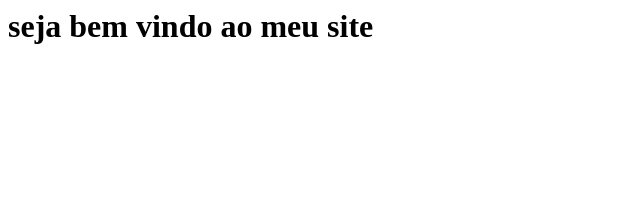
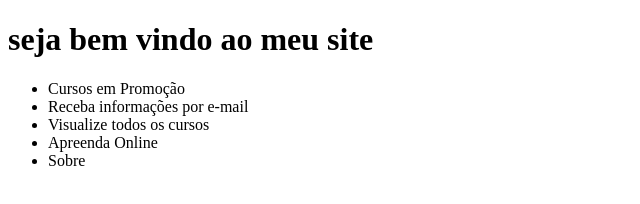
Before and after one commit to 08gabriel1/08gabriel1.github.io, a plain HTML site: page index.html in a window 1280 px wide. Shown: the whole page, without its empty margins (0-640 px from the left). Drawn offline with Linux system fonts and the light colour scheme.

Commit message:
Criei a pagina inicial
criei a pagina inicial do meu site legal em HTML

```diff
--- a/index.html
+++ b/index.html
@@ -1,8 +1,17 @@
+<!DOCTYPE html>
 <html>
     <head>
         <title> meu site legal </title>
+        <meta charset="utf-8">
     </head>
     <body>
         <h1> seja bem vindo ao meu site </h1>
+        <ul>
+            <li> Cursos em Promoção</li>
+            <li> Receba informações por e-mail</li>
+            <li> Visualize todos os cursos</li>
+            <li> Apreenda Online</li>
+            <li> Sobre</li>
+        </ul>
     </body>
 </html>
```
